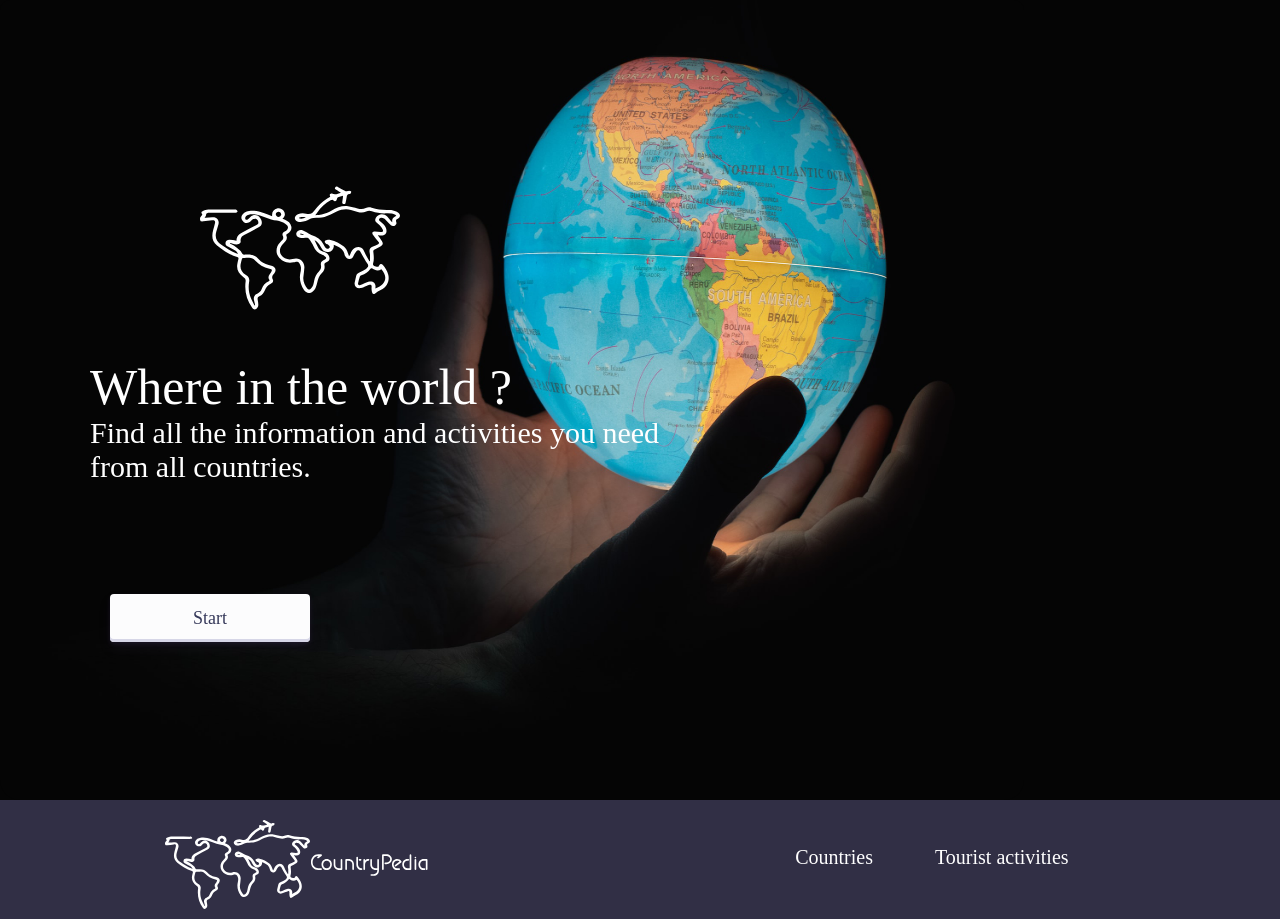
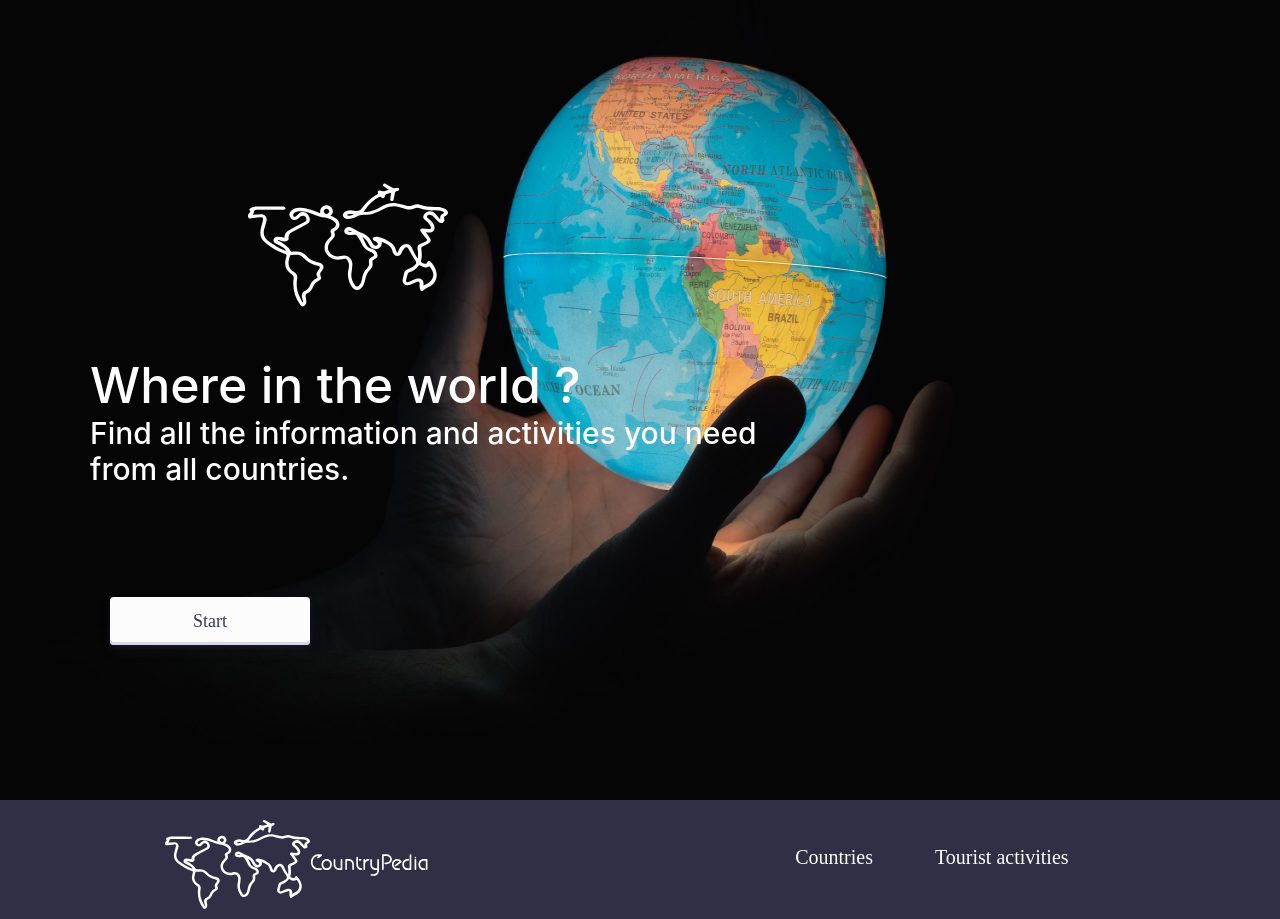
Before and after one commit to AylenGorosito313/PI-Henry-Front, a React (Vite) app: page / in a window 1280 px wide. Built offline with nearby package versions, Linux system fonts and the light colour scheme.

Commit message:
second commit

```diff
--- a/src/index.css
+++ b/src/index.css
@@ -1,70 +1,8 @@
-:root {
-  font-family: Inter, Avenir, Helvetica, Arial, sans-serif;
-  font-size: 16px;
-  line-height: 24px;
-  font-weight: 400;
-
-  color-scheme: light dark;
-  color: rgba(255, 255, 255, 0.87);
-  background-color: #242424;
-
-  font-synthesis: none;
-  text-rendering: optimizeLegibility;
+body {
+  margin: 0;
+  font-family: -apple-system, BlinkMacSystemFont, 'Segoe UI', 'Roboto', 'Oxygen',
+    'Ubuntu', 'Cantarell', 'Fira Sans', 'Droid Sans', 'Helvetica Neue',
+    sans-serif;
   -webkit-font-smoothing: antialiased;
   -moz-osx-font-smoothing: grayscale;
-  -webkit-text-size-adjust: 100%;
 }
-
-a {
-  font-weight: 500;
-  color: #646cff;
-  text-decoration: inherit;
-}
-a:hover {
-  color: #535bf2;
-}
-
-body {
-  margin: 0;
-  display: flex;
-  place-items: center;
-  min-width: 320px;
-  min-height: 100vh;
-}
-
-h1 {
-  font-size: 3.2em;
-  line-height: 1.1;
-}
-
-button {
-  border-radius: 8px;
-  border: 1px solid transparent;
-  padding: 0.6em 1.2em;
-  font-size: 1em;
-  font-weight: 500;
-  font-family: inherit;
-  background-color: #1a1a1a;
-  cursor: pointer;
-  transition: border-color 0.25s;
-}
-button:hover {
-  border-color: #646cff;
-}
-button:focus,
-button:focus-visible {
-  outline: 4px auto -webkit-focus-ring-color;
-}
-
-@media (prefers-color-scheme: light) {
-  :root {
-    color: #213547;
-    background-color: #ffffff;
-  }
-  a:hover {
-    color: #747bff;
-  }
-  button {
-    background-color: #f9f9f9;
-  }
-}
--- a/src/main.jsx
+++ b/src/main.jsx
@@ -1,7 +1,7 @@
 import React from 'react'
 import ReactDOM from 'react-dom/client'
 import App from './App'
-
+import "./index.css";
 import { Provider } from "react-redux";
 import store from "../src/Redux/storeIndex";
 import { BrowserRouter } from "react-router-dom";
```
